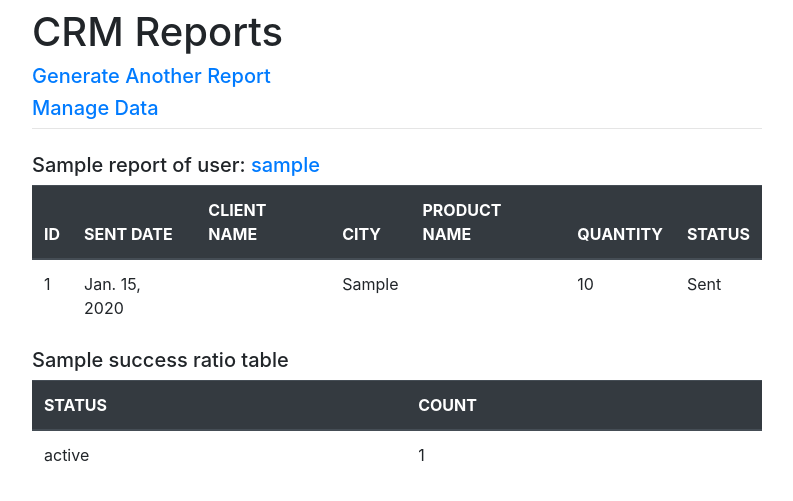
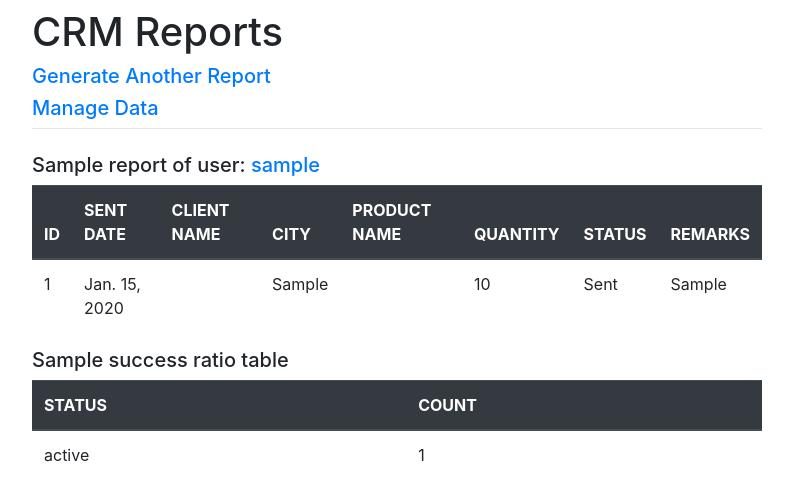
Before and after one commit to sidharth299/CRM_PS, a Django app: template report/templates/report/sample_report.html in a window 1280 px wide. Shown: the top 501 px of the page, without its empty margins (243-1036 px from the left). Run offline with Django 3.2, Linux system fonts and the light colour scheme; tables that the repository leaves empty hold one stand-in row (values such as "Sample post"); the template is opened without the code that fills it: values that come from a table or form of the project are taken from there, most other values are stand-ins (such as "Sample title", 1, 10 or a date in 2020); some libraries are stand-ins or nearby versions.

Commit message:
Add remarks column to sample report

```diff
--- a/report/templates/report/sample_report.html
+++ b/report/templates/report/sample_report.html
@@ -14,6 +14,7 @@
       <th scope="col">PRODUCT NAME</th>
       <th scope="col">QUANTITY</th>
       <th scope="col">STATUS</th>
+      <th scope="col">REMARKS</th>
     </tr>
   </thead>
 
@@ -27,6 +28,7 @@
       <td>{{r.product}}</td>
       <td>{{r.sample_quantity}}</td>
       <td>{{r.sample_status}}</td>
+      <td>{{r.remarks}}</td>
     </tr>
   {% endfor %}
   </tbody>
--- a/report/views.py
+++ b/report/views.py
@@ -80,7 +80,7 @@ def sample_report(request):
 			user_id = (User.objects.filter(username=username).first()).id
 
 			# using RAW SQL in django
-			res = Sample.objects.raw('''SELECT  data_sample.id, sent_date, data_client.client_name as client, data_sample.city, data_product.product_name as product, data_sample.sample_quantity, data_sample.sample_status
+			res = Sample.objects.raw('''SELECT  data_sample.id, sent_date, data_client.client_name as client, data_sample.city, data_product.product_name as product, data_sample.sample_quantity, data_sample.sample_status, data_sample.remarks
 									FROM data_sample join data_product on data_product.product_name=data_sample.product_name_id join data_client on data_client.client_name = data_sample.client_name_id
 									WHERE data_sample.created_by_id = '{0}' AND (sent_date BETWEEN '{1}' AND '{2}') order by sent_date
 									'''.format(user_id,first_date,last_date)
```
